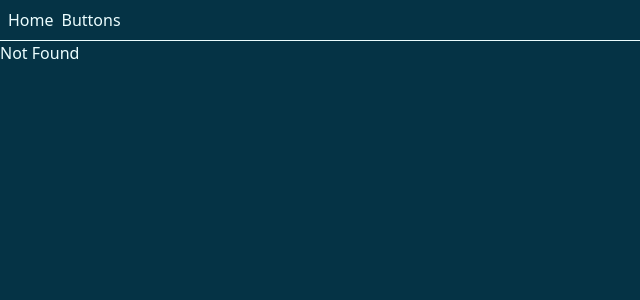
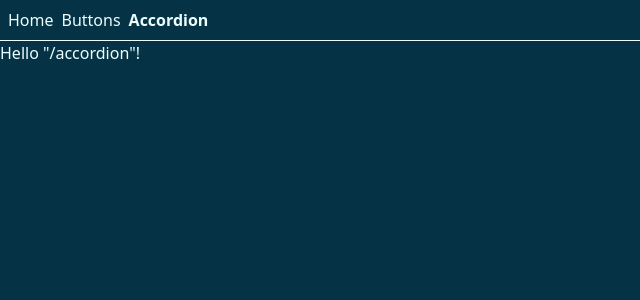
Before and after one commit to SmackSmash/comps-ts, a React (Vite) app: page /accordion in a window 1280 px wide. Before the commit this address had no page. Shown: the top 300 px of the page, without its empty margins (0-640 px from the left). Built offline with nearby package versions, Linux system fonts and the light colour scheme.

Commit message:
Added accordion page

```diff
--- a/src/routeTree.gen.ts
+++ b/src/routeTree.gen.ts
@@ -10,11 +10,17 @@
 
 import { Route as rootRouteImport } from './routes/__root'
 import { Route as ButtonsRouteImport } from './routes/buttons'
+import { Route as AccordionRouteImport } from './routes/accordion'
 import { Route as IndexRouteImport } from './routes/index'
 
 const ButtonsRoute = ButtonsRouteImport.update({
   id: '/buttons',
   path: '/buttons',
+  getParentRoute: () => rootRouteImport,
+} as any)
+const AccordionRoute = AccordionRouteImport.update({
+  id: '/accordion',
+  path: '/accordion',
   getParentRoute: () => rootRouteImport,
 } as any)
 const IndexRoute = IndexRouteImport.update({
@@ -25,27 +31,31 @@ const IndexRoute = IndexRouteImport.update({
 
 export interface FileRoutesByFullPath {
   '/': typeof IndexRoute
+  '/accordion': typeof AccordionRoute
   '/buttons': typeof ButtonsRoute
 }
 export interface FileRoutesByTo {
   '/': typeof IndexRoute
+  '/accordion': typeof AccordionRoute
   '/buttons': typeof ButtonsRoute
 }
 export interface FileRoutesById {
   __root__: typeof rootRouteImport
   '/': typeof IndexRoute
+  '/accordion': typeof AccordionRoute
   '/buttons': typeof ButtonsRoute
 }
 export interface FileRouteTypes {
   fileRoutesByFullPath: FileRoutesByFullPath
-  fullPaths: '/' | '/buttons'
+  fullPaths: '/' | '/accordion' | '/buttons'
   fileRoutesByTo: FileRoutesByTo
-  to: '/' | '/buttons'
-  id: '__root__' | '/' | '/buttons'
+  to: '/' | '/accordion' | '/buttons'
+  id: '__root__' | '/' | '/accordion' | '/buttons'
   fileRoutesById: FileRoutesById
 }
 export interface RootRouteChildren {
   IndexRoute: typeof IndexRoute
+  AccordionRoute: typeof AccordionRoute
   ButtonsRoute: typeof ButtonsRoute
 }
 
@@ -56,6 +66,13 @@ declare module '@tanstack/react-router' {
       path: '/buttons'
       fullPath: '/buttons'
       preLoaderRoute: typeof ButtonsRouteImport
+      parentRoute: typeof rootRouteImport
+    }
+    '/accordion': {
+      id: '/accordion'
+      path: '/accordion'
+      fullPath: '/accordion'
+      preLoaderRoute: typeof AccordionRouteImport
       parentRoute: typeof rootRouteImport
     }
     '/': {
@@ -70,6 +87,7 @@ declare module '@tanstack/react-router' {
 
 const rootRouteChildren: RootRouteChildren = {
   IndexRoute: IndexRoute,
+  AccordionRoute: AccordionRoute,
   ButtonsRoute: ButtonsRoute,
 }
 export const routeTree = rootRouteImport
--- a/src/routes/__root.tsx
+++ b/src/routes/__root.tsx
@@ -11,6 +11,9 @@ export const Route = createRootRoute({
         <Link to='/buttons' className='[&.active]:font-bold'>
           Buttons
         </Link>
+        <Link to='/accordion' className='[&.active]:font-bold'>
+          Accordion
+        </Link>
       </div>
       <hr />
       <Outlet />
--- /dev/null
+++ b/src/routes/accordion.tsx
@@ -0,0 +1,9 @@
+import { createFileRoute } from '@tanstack/react-router';
+
+const RouteComponent = () => {
+  return <div>Hello "/accordion"!</div>;
+};
+
+export const Route = createFileRoute('/accordion')({
+  component: RouteComponent
+});
```
